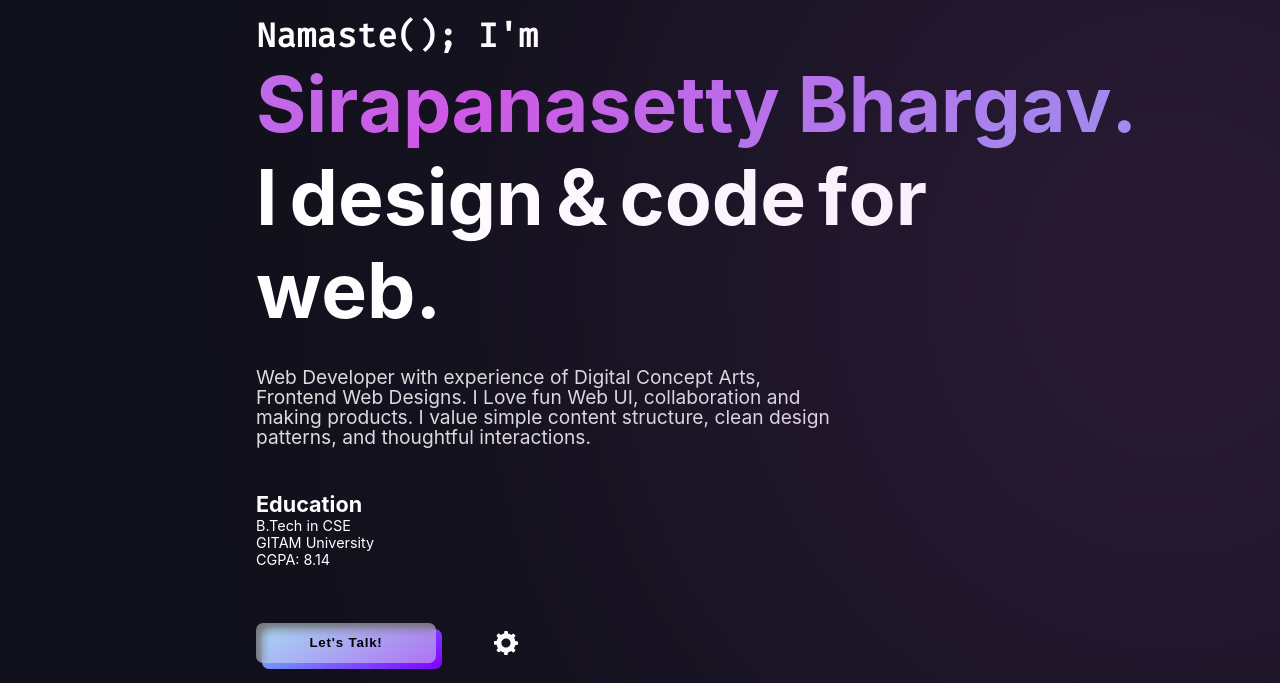
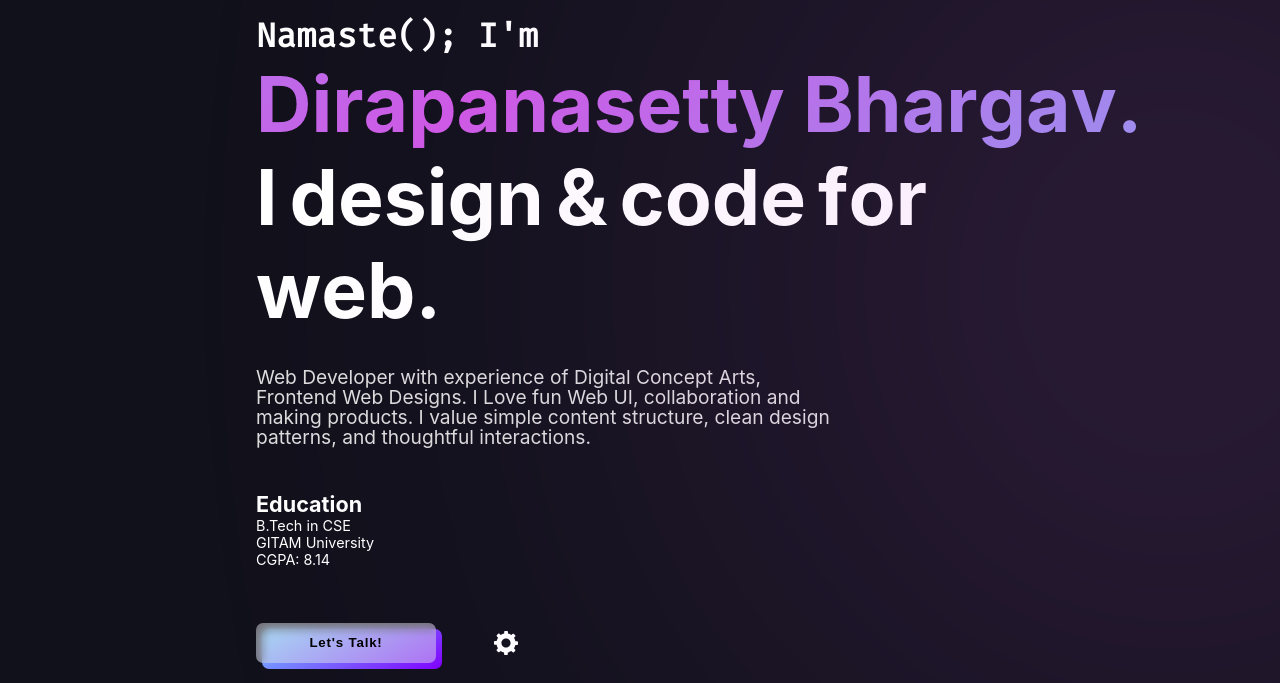
Before and after one commit to Bhargav0506/PORTFOLIO-WEBSITE, a plain HTML site: page index.html in a window 1280 px wide. Shown: the part 117-800 px from the top of the page. Drawn offline with nearby package versions, Linux system fonts and the light colour scheme; files whose address does not match are found by name; a web font is replaced by a local one.

Commit message:
Update index.html

```diff
--- a/index.html
+++ b/index.html
@@ -186,7 +186,7 @@ What are you doing here?! you sneaky developer...
           <p class="jello">m</p>
         </article>
         <article id="name" data-aos="fade-up" data-aos-delay="200">
-          <p class="jello">S</p>
+          <p class="jello">D</p>
           <p class="jello">i</p>
           <p class="jello">r</p>
           <p class="jello">a</p>
```
